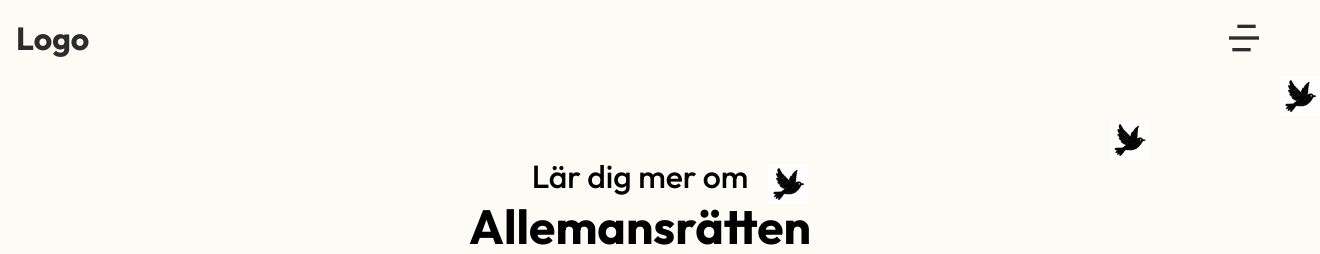
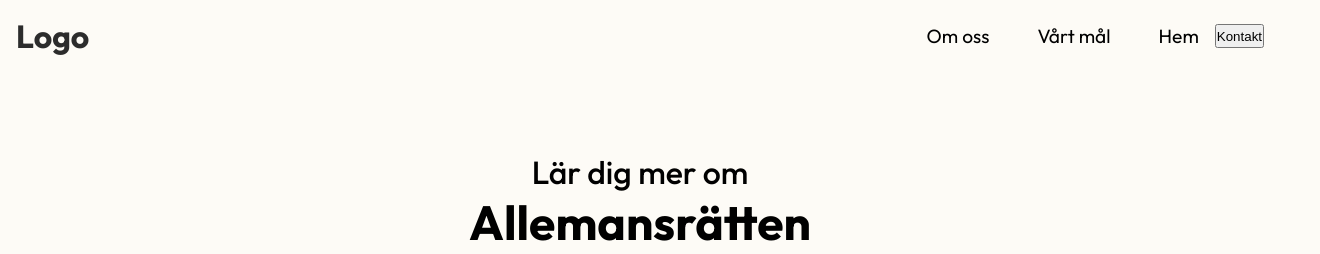
Before and after one commit to axnerhagglund/allemansratten_, a React (Vite) app: page / in a window 1280 px wide. Shown: the top 254 px of the page, 1320 px wide, since content can reach past the window. Built offline with nearby package versions, Linux system fonts and the light colour scheme.

Commit message:
fixed the bug of Navbar line 34

```diff
--- a/src/components/BirdsFlying/BirdsFlying.jsx
+++ /dev/null
@@ -1,25 +0,0 @@
-import React from "react";
-import { useSpring, animated } from "react-spring";
-
-const Bird = ({speed, delay}) => {
-    const birdAnimation = useSpring({
-        to: {transform: "translateX(-100vw)"},
-        from: {transform: "translateX(100vw)"},
-        reset: true,
-        reverse: true,
-        config: {duration: speed},
-        loop: true,
-        delay: delay,
-    });
-    return (
-        <animated.img
-            style={birdAnimation}
-            src={"/images/bird.png"}
-            alt="flying bird"
-            className="bird"
-        />
-    )
-
-}
-
-export default Bird
--- a/src/components/Hero/Hero.jsx
+++ b/src/components/Hero/Hero.jsx
@@ -1,15 +1,8 @@
 import "./hero.css"
-import Bird from "../BirdsFlying/BirdsFlying"
+
 function Hero() {
   return (
     <main>
-        <section className="birds">
-        <Bird delay={0} speed={5000} />
-        <div className="birdBox"></div>
-        <Bird delay={1} speed={6000} />
-        <div className="birdBox"></div>
-        <Bird delay={2} speed={7000} />
-        </section>
     <section className="hero">
         <h3 className="hero__title">Lär dig mer om</h3>
         <h1 className="hero__subtitle">Allemansrätten</h1>
--- a/src/components/NavBar/NavBar.jsx
+++ b/src/components/NavBar/NavBar.jsx
@@ -20,7 +20,19 @@ function NavBar() {
     <>
      <section className="mobile-view">
         <h1 className="mobile-view-logo">Logo</h1>
+        {screenWidth > 900 ?
+        <div  className="desktop__menu">
+        <ul className="desktop__menu-list">
+            <li className="desktop__menu--item">Om oss</li>
+            <li className="desktop__menu--item">Vårt mål</li>
+            <li className="desktop__menu--item">Hem</li>
+        </ul>
+        <button className="desktop__menu--button">Kontakt</button>
+        </div>
+         : ""}
+
         <i onClick={toggleview} className="ri-menu-4-line"></i>
+
     </section>
         <div onClick={toggleview} className={`backdrop ${isOpen ? "active" : ""}`}></div>
 
--- a/src/components/NavBar/navbar.css
+++ b/src/components/NavBar/navbar.css
@@ -80,6 +80,26 @@
     background: var(--transparent-black);
 
 }
+/* desktopmenu */
+
+.desktop__menu {
+    display: flex;
+    gap: 1rem;
+
+}
+
+.desktop__menu-list {
+    display: flex;
+    gap: 3rem;
+    list-style: none;
+}
+
+.desktop__menu--item {
+    font-size: 1.2rem;
+    font-family: var(--font-outfit);
+}
+
+
 
 .backdrop.active {
     opacity: 1;
@@ -106,4 +126,7 @@
     .overlay{
         display: none;
     }
+    .ri-menu-4-line {
+        display: none;
+    }
 }
```
